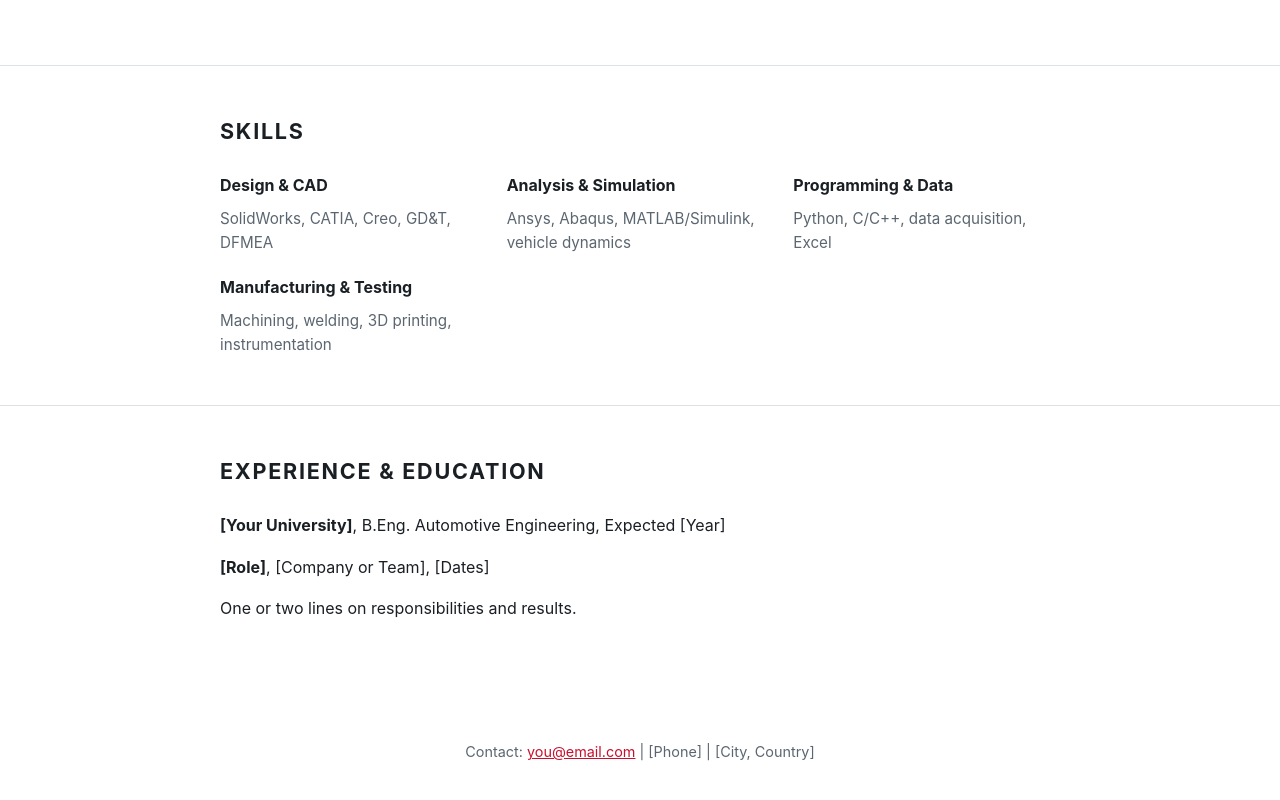
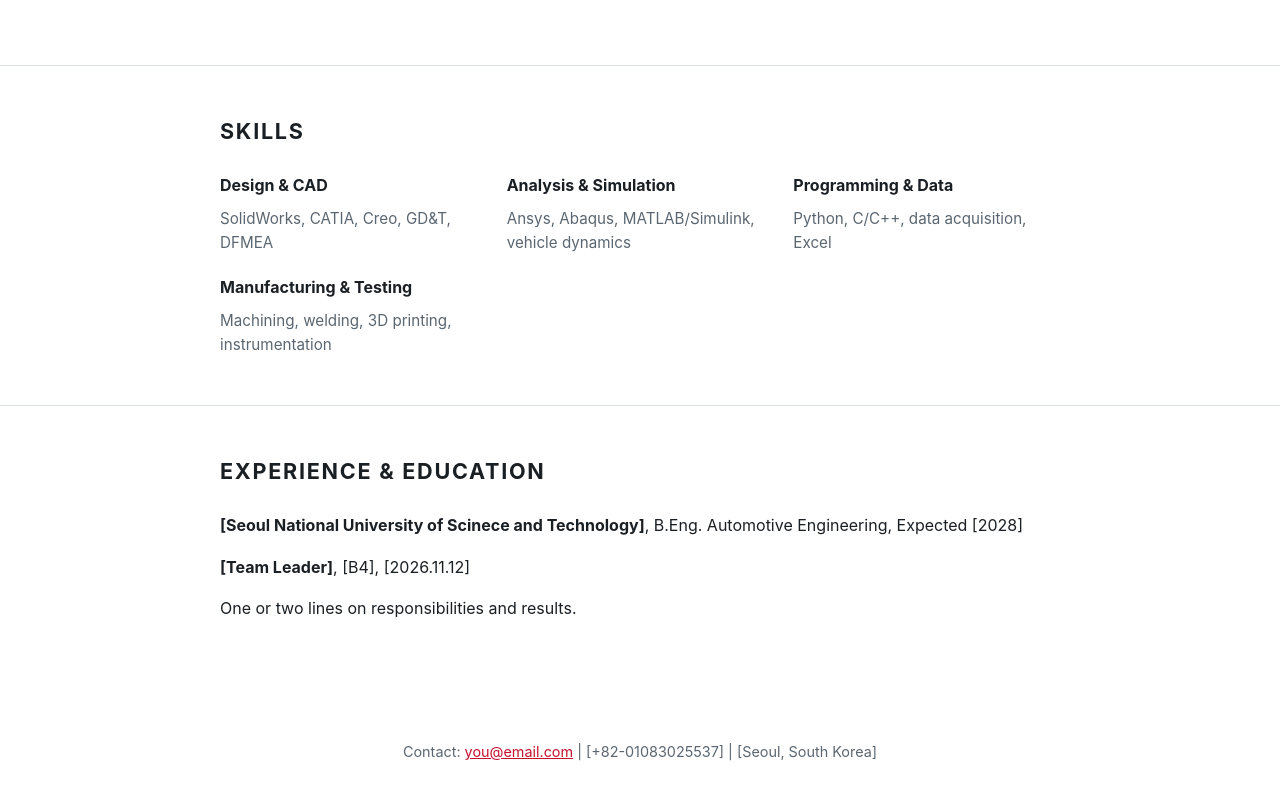
Before and after one commit to FardinMahin/SAADFARDINHASAN.github.io, a plain HTML site: page index.html in a window 1280 px wide. Shown: the part 2691-3491 px from the top of the page. Drawn offline with Linux system fonts and the light colour scheme.

Commit message:
index.html

```diff
--- a/index.html
+++ b/index.html
@@ -203,15 +203,15 @@
 <section>
   <div class="wrap">
     <h2>Experience &amp; Education</h2>
-    <p><strong>[Your University]</strong>, B.Eng. Automotive Engineering, Expected [Year]</p>
-    <p><strong>[Role]</strong>, [Company or Team], [Dates]</p>
+    <p><strong>[Seoul National University of Scinece and Technology]</strong>, B.Eng. Automotive Engineering, Expected [2028]</p>
+    <p><strong>[Team Leader]</strong>, [B4], [2026.11.12]</p>
     <p>One or two lines on responsibilities and results.</p>
   </div>
 </section>
 
 <footer>
   <div class="wrap">
-    <p>Contact: <a href="mailto:you@email.com">you@email.com</a> | [Phone] | [City, Country]</p>
+    <p>Contact: <a href="fardinmahin00@gmail.com">you@email.com</a> | [+82-01083025537] | [Seoul, South Korea]</p>
   </div>
 </footer>
 
```
